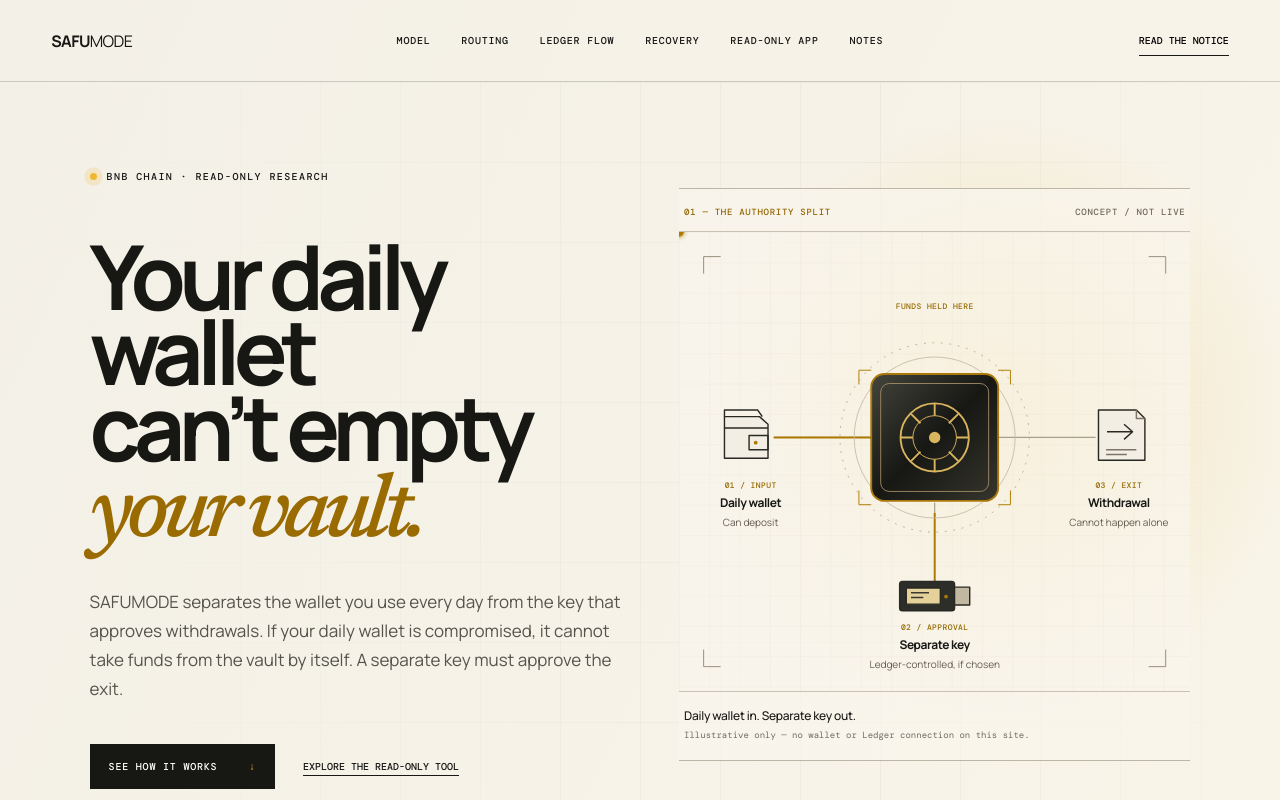
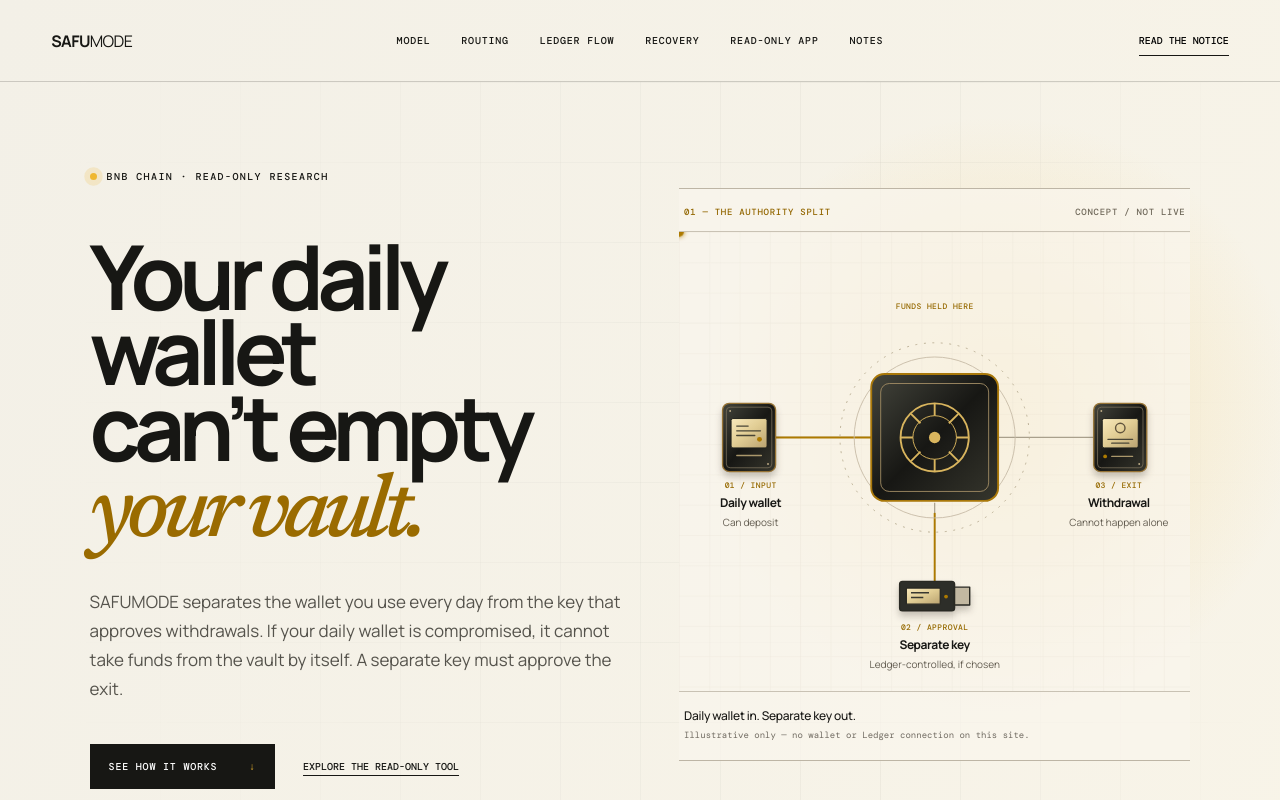
Before and after one commit to safumode/safumode, a website: page web/index.html in a window 1280 px wide. Shown: the top 800 px of the page. Drawn offline with nearby package versions, Linux system fonts and the light colour scheme.

Commit message:
Unify hero device illustration and remove arrows

```diff
--- a/web/hero.css
+++ b/web/hero.css
@@ -2,7 +2,7 @@
 @media(min-width:901px){.hero{grid-template-columns:minmax(0,1fr) minmax(450px,.95fr);gap:4vw}}
 .hero-schematic{position:relative;align-self:center;min-width:0;margin:0;color:var(--ink);background:rgba(249,246,237,.7);border-top:1px solid #bdb5a5;border-bottom:1px solid #bdb5a5;box-shadow:none;animation:arrive .8s .3s both}
 .schematic-heading{display:flex;justify-content:space-between;padding:17px 5px 13px;border-bottom:1px solid #c9c2b4;color:#716a5c;font:500 9px var(--mono);letter-spacing:.08em}.schematic-heading span:first-child{color:#926600}
-.schematic-stage{position:relative;width:100%;overflow:hidden}.schematic-drawing{display:block;width:100%;height:auto}.schematic-label{position:absolute;display:flex;flex-direction:column;gap:4px;line-height:1.2;white-space:nowrap}.schematic-label small{font:500 8px var(--mono);letter-spacing:.05em;color:#956900}.schematic-label strong{font:700 12px var(--sans);letter-spacing:-.035em}.schematic-label span{font:10px var(--sans);color:#625c50}.label-wallet{top:54%;left:0;width:28%;align-items:center;text-align:center}.label-exit{top:54%;right:0;width:28%;align-items:center;text-align:center}.label-vault{top:15%;left:50%;transform:translateX(-50%)}.label-key{top:85%;left:50%;transform:translateX(-50%);align-items:center}.schematic-denied{position:absolute;top:27%;right:0;white-space:nowrap;color:#ae4d32;font:500 9px var(--mono);letter-spacing:.05em;opacity:0;animation:denyFlash 9s infinite}
+.schematic-stage{position:relative;width:100%;overflow:hidden}.schematic-drawing{display:block;width:100%;height:auto}.draw-wallet,.draw-recipient,.draw-key{filter:drop-shadow(0 5px 4px rgba(32,27,17,.24))}.schematic-label{position:absolute;display:flex;flex-direction:column;gap:4px;line-height:1.2;white-space:nowrap}.schematic-label small{font:500 8px var(--mono);letter-spacing:.05em;color:#956900}.schematic-label strong{font:700 12px var(--sans);letter-spacing:-.035em}.schematic-label span{font:10px var(--sans);color:#625c50}.label-wallet{top:54%;left:0;width:28%;align-items:center;text-align:center}.label-exit{top:54%;right:0;width:28%;align-items:center;text-align:center}.label-vault{top:15%;left:50%;transform:translateX(-50%)}.label-key{top:85%;left:50%;transform:translateX(-50%);align-items:center}.schematic-denied{position:absolute;top:27%;right:0;white-space:nowrap;color:#ae4d32;font:500 9px var(--mono);letter-spacing:.05em;opacity:0;animation:denyFlash 9s infinite}
 .hero-schematic figcaption{padding:15px 5px 17px;border-top:1px solid #c9c2b4;font:500 12px var(--sans);letter-spacing:-.02em}.hero-schematic figcaption span{display:block;margin-top:5px;color:#706b61;font:9px/1.5 var(--mono);letter-spacing:0}
 .flow-particle{filter:drop-shadow(0 0 3px #ad7a00);opacity:0}.flow-particle-in{animation:particleIn 9s infinite}.flow-particle-key{animation:particleKey 9s infinite}.flow-particle-out{animation:particleOut 9s infinite}.flow-in,.flow-key,.flow-out{stroke-dasharray:110;stroke-dashoffset:110;animation:lineIn 9s infinite}.flow-key{stroke-dasharray:83;stroke-dashoffset:83;animation:lineKey 9s infinite}.flow-out{animation:lineOut 9s infinite}
 @keyframes lineIn{0%,7%{stroke-dashoffset:110}26%,100%{stroke-dashoffset:0}}@keyframes lineKey{0%,48%{stroke-dashoffset:83}61%,100%{stroke-dashoffset:0}}@keyframes lineOut{0%,73%{stroke-dashoffset:110}91%,100%{stroke-dashoffset:0}}@keyframes particleIn{0%,6%,27%,100%{opacity:0}8%,24%{opacity:1}}@keyframes particleKey{0%,47%,62%,100%{opacity:0}49%,60%{opacity:1}}@keyframes particleOut{0%,72%,92%,100%{opacity:0}74%,90%{opacity:1}}@keyframes denyFlash{0%,29%,42%,100%{opacity:0}32%,39%{opacity:1}}
--- a/web/index.html
+++ b/web/index.html
@@ -8,7 +8,7 @@
   <title>SAFUMODE — Separate authority, visible limits</title>
   <link rel="icon" href="safumode-mark.svg" type="image/svg+xml" />
   <link rel="stylesheet" href="styles.css?v=ledger-flow-1" />
-  <link rel="stylesheet" href="hero.css?v=schematic-3" />
+  <link rel="stylesheet" href="hero.css?v=schematic-4" />
   <script src="ethers.min.js?v=6.17.0"></script>
   <script src="app.js?v=7" defer></script>
 </head>
@@ -34,9 +34,8 @@
         <div class="schematic-heading"><span>01 — THE AUTHORITY SPLIT</span><span>CONCEPT / NOT LIVE</span></div>
         <div class="schematic-stage">
         <svg class="schematic-drawing" viewBox="0 0 540 485" aria-hidden="true" focusable="false">
-          <defs><pattern id="drawing-grid" width="32" height="32" patternUnits="userSpaceOnUse"><path d="M32 0H0V32" fill="none" stroke="#d5cdbc" stroke-width=".5"/></pattern><linearGradient id="vault-metal" x1="0" y1="0" x2="1" y2="1"><stop stop-color="#44453c"/><stop offset=".5" stop-color="#171714"/><stop offset="1" stop-color="#36362d"/></linearGradient></defs>
+          <defs><pattern id="drawing-grid" width="32" height="32" patternUnits="userSpaceOnUse"><path d="M32 0H0V32" fill="none" stroke="#d5cdbc" stroke-width=".5"/></pattern><linearGradient id="vault-metal" x1="0" y1="0" x2="1" y2="1"><stop stop-color="#44453c"/><stop offset=".5" stop-color="#171714"/><stop offset="1" stop-color="#36362d"/></linearGradient><linearGradient id="display-glass" x1="0" y1="0" x2="1" y2="1"><stop stop-color="#f8e9bc"/><stop offset=".48" stop-color="#e1cd94"/><stop offset="1" stop-color="#b9a270"/></linearGradient></defs>
           <rect width="540" height="485" fill="url(#drawing-grid)" opacity=".52"/>
-          <path d="M26 26h18M26 26v18M514 26h-18M514 26v18M26 459h18M26 459v-18M514 459h-18M514 459v-18" fill="none" stroke="#928a7a"/>
           <path d="M100 217H203M337 217h103M270 369v-83" fill="none" stroke="#a9a08c" stroke-width="1.3"/>
           <path class="flow-in" d="M100 217H203" fill="none" stroke="#ad7a00" stroke-width="2"/>
           <path class="flow-key" d="M270 369v-83" fill="none" stroke="#ad7a00" stroke-width="2"/>
@@ -44,13 +43,12 @@
           <circle class="flow-particle flow-particle-in" r="5" fill="#ad7a00"><animateMotion dur="9s" repeatCount="indefinite" keyTimes="0;.07;.26;1" keyPoints="0;0;1;1" calcMode="linear" path="M100 217H203"/></circle>
           <circle class="flow-particle flow-particle-key" r="5" fill="#ad7a00"><animateMotion dur="9s" repeatCount="indefinite" keyTimes="0;.48;.61;1" keyPoints="0;0;1;1" calcMode="linear" path="M270 369v-83"/></circle>
           <circle class="flow-particle flow-particle-out" r="5" fill="#ad7a00"><animateMotion dur="9s" repeatCount="indefinite" keyTimes="0;.73;.91;1" keyPoints="0;0;1;1" calcMode="linear" path="M337 217h103"/></circle>
-          <g class="draw-wallet" fill="none" stroke="#292923" stroke-width="1.5" stroke-linejoin="round"><path d="M48 195h37l9 8v36H48z" fill="#f2eee4"/><path d="M48 195v-7h35l5 7M48 207h46M74 215h20v15H74z"/><circle cx="81" cy="222.5" r="2" fill="#ad7a00" stroke="none"/></g>
-          <g class="draw-recipient" fill="none" stroke="#292923" stroke-width="1.5" stroke-linejoin="round"><path d="M443 188h40l9 9v44h-49z" fill="#f2eee4"/><path d="M483 188v9h9M451 230h32M451 235h22" stroke="#7d7668"/><path d="M452 211h27m-9-8 9 8-9 8"/></g>
+          <g class="draw-wallet" stroke-linejoin="round"><rect x="46" y="181" width="56" height="72" rx="7" fill="url(#vault-metal)" stroke="#967335" stroke-width="1.4"/><rect x="50" y="185" width="48" height="64" rx="4" fill="none" stroke="#7d735d" stroke-width=".8"/><rect x="55" y="197" width="38" height="31" rx="2" fill="url(#display-glass)" stroke="#1d1e1a"/><path d="M61 205h12m-12 5h25m-25 5h19" stroke="#484536" stroke-width="1.5" stroke-linecap="round"/><circle cx="85" cy="219" r="2.6" fill="#ad7a00"/><path d="M61 236h26" stroke="#aa976b" stroke-width="1.4" stroke-linecap="round"/><circle cx="54" cy="189" r="1" fill="#beac87"/><circle cx="94" cy="245" r="1" fill="#beac87"/></g>
+          <g class="draw-recipient" stroke-linejoin="round"><rect x="438" y="181" width="56" height="72" rx="7" fill="url(#vault-metal)" stroke="#967335" stroke-width="1.4"/><rect x="442" y="185" width="48" height="64" rx="4" fill="none" stroke="#7d735d" stroke-width=".8"/><rect x="447" y="197" width="38" height="31" rx="2" fill="url(#display-glass)" stroke="#1d1e1a"/><circle cx="466" cy="207" r="5" fill="none" stroke="#61543d" stroke-width="1.5"/><path d="M453 219h26m-22 4h18" stroke="#484536" stroke-width="1.5" stroke-linecap="round"/><circle cx="450" cy="237" r="2" fill="#ad7a00"/><path d="M457 237h22" stroke="#aa976b" stroke-width="1.4" stroke-linecap="round"/><circle cx="446" cy="189" r="1" fill="#beac87"/><circle cx="486" cy="245" r="1" fill="#beac87"/></g>
           <circle cx="270" cy="217" r="100" fill="none" stroke="#b8ac91" stroke-dasharray="2 7"/><circle cx="270" cy="217" r="85" fill="none" stroke="#c9beaa"/>
           <rect x="203" y="150" width="134" height="134" rx="14" fill="url(#vault-metal)" stroke="#a9780a" stroke-width="2"/><rect x="213" y="160" width="114" height="114" rx="9" fill="none" stroke="#9b8761"/>
           <circle cx="270" cy="217" r="36" fill="none" stroke="#d9b55e" stroke-width="2"/><circle cx="270" cy="217" r="23" fill="none" stroke="#d9b55e"/><path d="M270 181v13m0 46v13m-36-36h13m46 0h13m-61-25 10 10m30 30 10 10m0-50-10 10m-30 30-10 10" stroke="#d9b55e" stroke-width="2"/><circle cx="270" cy="217" r="6" fill="#d9b55e"/>
-          <g class="draw-key" stroke="#292923" stroke-width="1.5" stroke-linejoin="round"><rect x="233" y="369" width="58" height="31" rx="3" fill="#2d2e29"/><path d="M291 375h16v19h-16z" fill="#c2b8a1"/><rect x="240" y="376" width="36" height="17" rx="1" fill="#e5d29b"/><path d="M245 381h19m-19 5h13" stroke="#393831"/><circle cx="282" cy="385" r="2" fill="#ad7a00" stroke="none"/></g>
-          <path d="M203 146h-13v15M337 146h13v15M203 288h-13v-15M337 288h13v-15" fill="none" stroke="#ad7a00"/>
+          <g class="draw-key" stroke="#292923" stroke-width="1.5" stroke-linejoin="round"><rect x="233" y="369" width="58" height="31" rx="3" fill="#2d2e29"/><path d="M291 375h16v19h-16z" fill="#c2b8a1"/><rect x="240" y="376" width="36" height="17" rx="1" fill="url(#display-glass)"/><path d="M245 381h19m-19 5h13" stroke="#393831"/><circle cx="282" cy="385" r="2" fill="#ad7a00" stroke="none"/></g>
         </svg>
         <div class="schematic-label label-wallet"><small>01 / INPUT</small><strong>Daily wallet</strong><span>Can deposit</span></div>
         <div class="schematic-label label-vault"><small>FUNDS HELD HERE</small></div>
```
